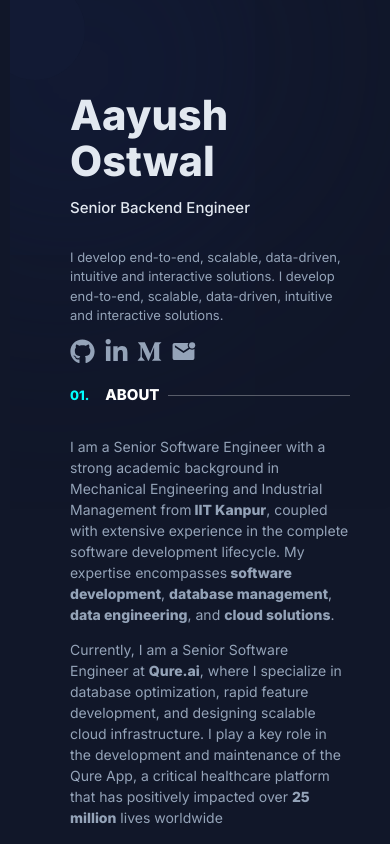
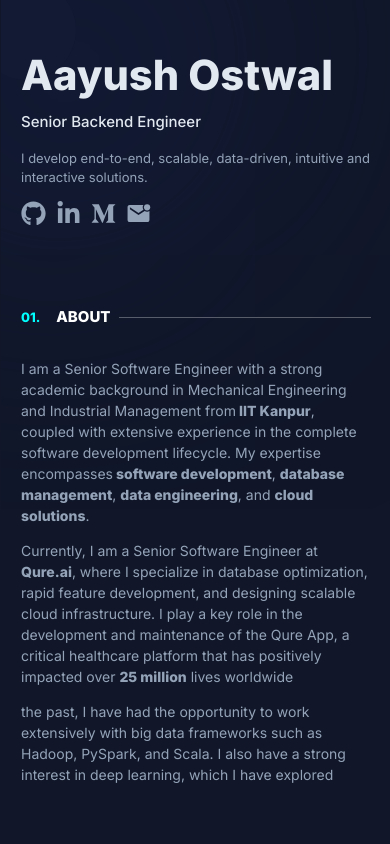
Before and after one commit to aayushostwal/aayushostwal.github.io, a React (Vite) app: page / in a window 390 px wide. Built offline with nearby package versions, Linux system fonts and the light colour scheme.

Commit message:
minor changes for mobile view

```diff
--- a/index.html
+++ b/index.html
@@ -13,7 +13,7 @@
         background-color: rgb(17, 23, 41);
         color: #94A3B8;
         font-family: 'Inter';
-        padding-left: 10px;
+        padding-left: 1px;
       }
 
       ::selection {
--- a/src/components/BioSection.tsx
+++ b/src/components/BioSection.tsx
@@ -35,6 +35,7 @@ function BioSection() {
           minHeight: "200px",
         }}
       >
+        <Box>
           <Title
             order={1}
             size="h1"
@@ -58,47 +59,23 @@ function BioSection() {
           </Text>
 
           <Text>
-          I develop end-to-end, scalable, data-driven, intuitive and interactive
-          solutions. I develop end-to-end, scalable, data-driven, intuitive and
+            I develop end-to-end, scalable, data-driven, intuitive and
             interactive solutions.
           </Text>
-
-        <div style={{ marginTop: "auto" }}>
-          <Box
-            style={{
-              display: "grid",
-              gridTemplateColumns: "1fr 1fr 1fr 1fr 1fr",
-              width: "60%",
-              overflow: "hidden",
-            }}
-          >
-            <Box style={{ overflow: "auto" }}>
-              <IconLink
-                Icon={FaGithub}
-                link="https://github.com/aayushostwal"
-              />
         </Box>
-            <Box style={{ overflow: "auto" }}>
+        <Box style={{ display: "flex", gap: "10px" }}>
+          <IconLink Icon={FaGithub} link="https://github.com/aayushostwal" />
           <IconLink
             Icon={FaLinkedinIn}
             link="https://www.linkedin.com/in/aayush-ostwal/"
           />
-            </Box>
-            <Box style={{ overflow: "auto" }}>
-              <IconLink
-                Icon={FaMediumM}
-                link="https://medium.com/@aayushostwal"
-              />
-            </Box>
-            <Box style={{ overflow: "auto" }}>
+          <IconLink Icon={FaMediumM} link="https://medium.com/@aayushostwal" />
           <IconLink
             Icon={IoMdMailUnread}
             link="mailto:aayushostwal99@gamil.com"
           />
         </Box>
       </Box>
-        </div>
-      </Box>
     </>
   );
 }
--- a/src/components/Layout.tsx
+++ b/src/components/Layout.tsx
@@ -37,9 +37,9 @@ export default function AppLayout() {
           // width: "98vw",
           height: isMobile ? "auto" : "98vh", // Adjust height for mobile
           margin: 0,
-          paddingTop: 50,
-          paddingLeft: 60,
-          paddingRight: 50,
+          paddingTop: isMobile ? 10 : 50,
+          paddingLeft: isMobile ? 20 : 60,
+          paddingRight: isMobile ? 20 : 50,
           // overflow: "hidden",
           overflowY: isMobile ? "auto" : "hidden",
           scrollbarWidth: "none",
@@ -49,11 +49,7 @@ export default function AppLayout() {
         {isMobile ? (
           <></>
         ) : (
-          <Box
-          // style={{
-          //   overflow: "visible",
-          // }}
-          >
+          <Box>
             <BioSection />
           </Box>
         )}
@@ -76,6 +72,7 @@ export default function AppLayout() {
               style={{
                 overflow: "auto",
                 height: "auto",
+                paddingBottom: 60,
               }}
             >
               <BioSection />
```
Lines whose indentation alone changed are shown as unchanged.
